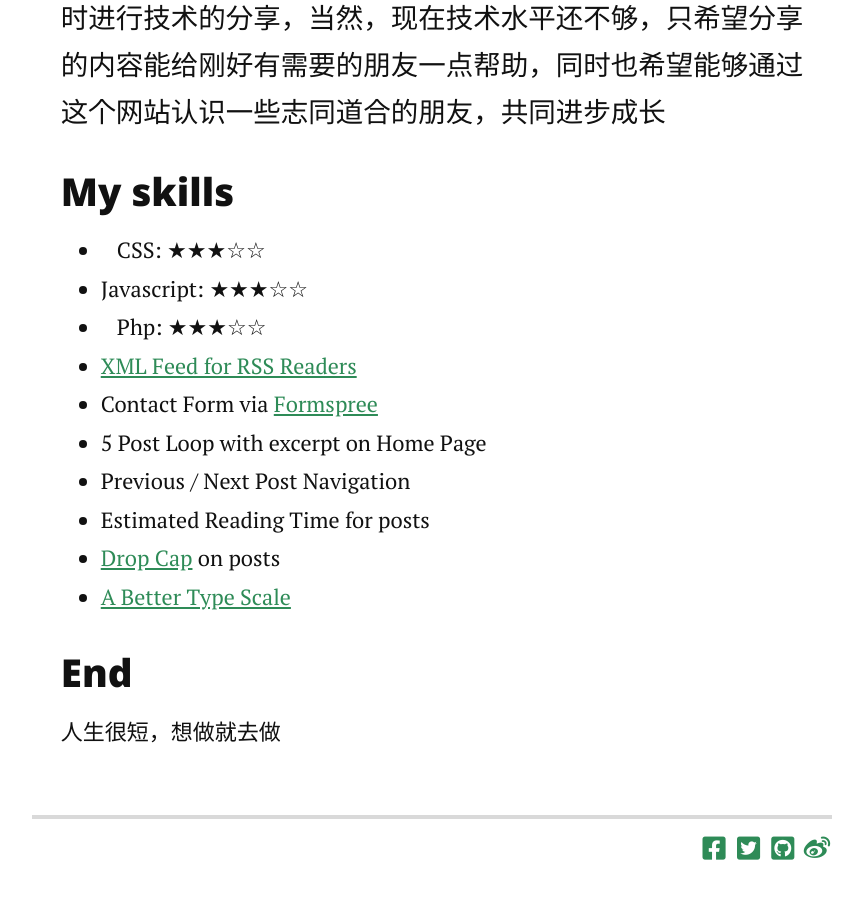
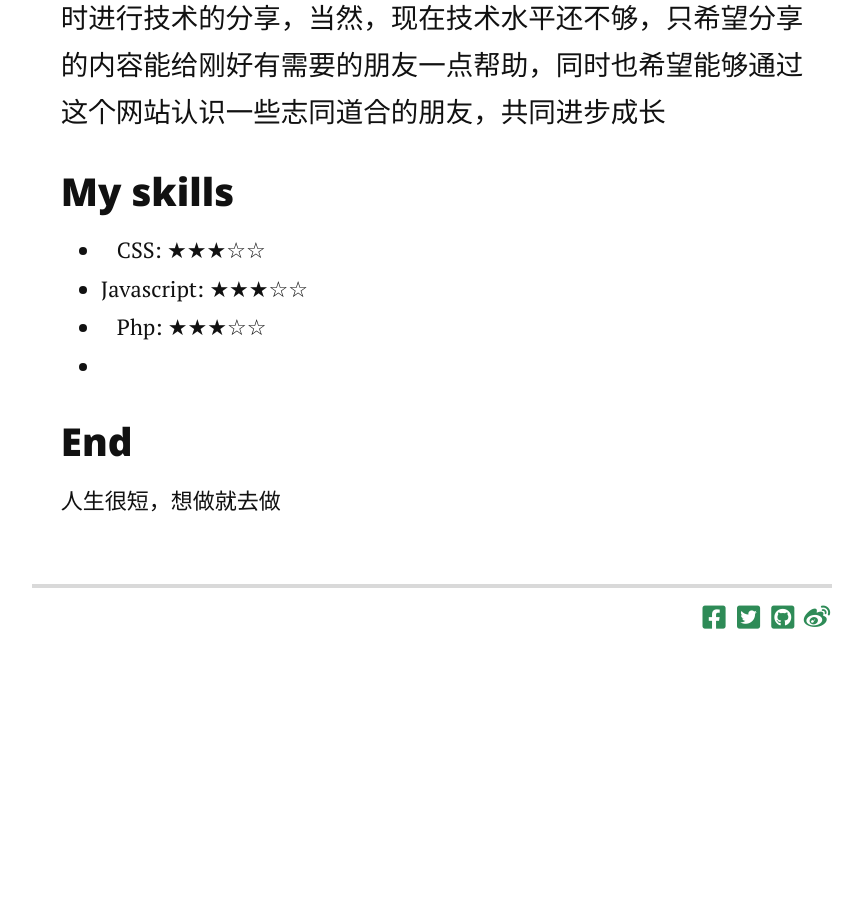
Before and after one commit to lem0nfan/lem0nfan.github.io, a Jekyll site: the page built from about.md, in a window 1280 px wide and 900 px high, scrolled down 1569 px. Shown: the whole window, without its empty margins (208-1071 px from the left). Built offline with Jekyll 4.4.1, drawn with Linux system fonts in a browser that asks for light colours; nearby versions of some CDN libraries; after the commit the page ends 2238 px from its top, so only the background shows below that.

Commit message:
Update about.md

```diff
--- a/about.md
+++ b/about.md
@@ -15,13 +15,7 @@ title: About Me
 			<li>&nbsp;&nbsp; CSS: ★★★☆☆</li>
   		<li>Javascript: ★★★☆☆</li>
   		<li>&nbsp;&nbsp; Php: ★★★☆☆</li>
-  		<li><a href="https://github.com/snaptortoise/jekyll-rss-feeds">XML Feed for RSS Readers</a></li>
-  		<li>Contact Form via <a href="http://formspree.io/">Formspree</a></li>
-      <li>5 Post Loop with excerpt on Home Page</li>
-  		<li>Previous / Next Post Navigation</li>
-      <li>Estimated Reading Time for posts</li>
-  		<li><a href="https://github.com/adobe-webplatform/dropcap.js">Drop Cap</a> on posts</li>
-  		<li><a href="http://typecast.com/blog/a-more-modern-scale-for-web-typography">A Better Type Scale</a></li>
+  		<li></li>
   	</ul>
 		<h3>End</h3>
 		<p>人生很短，想做就去做</p>
```
